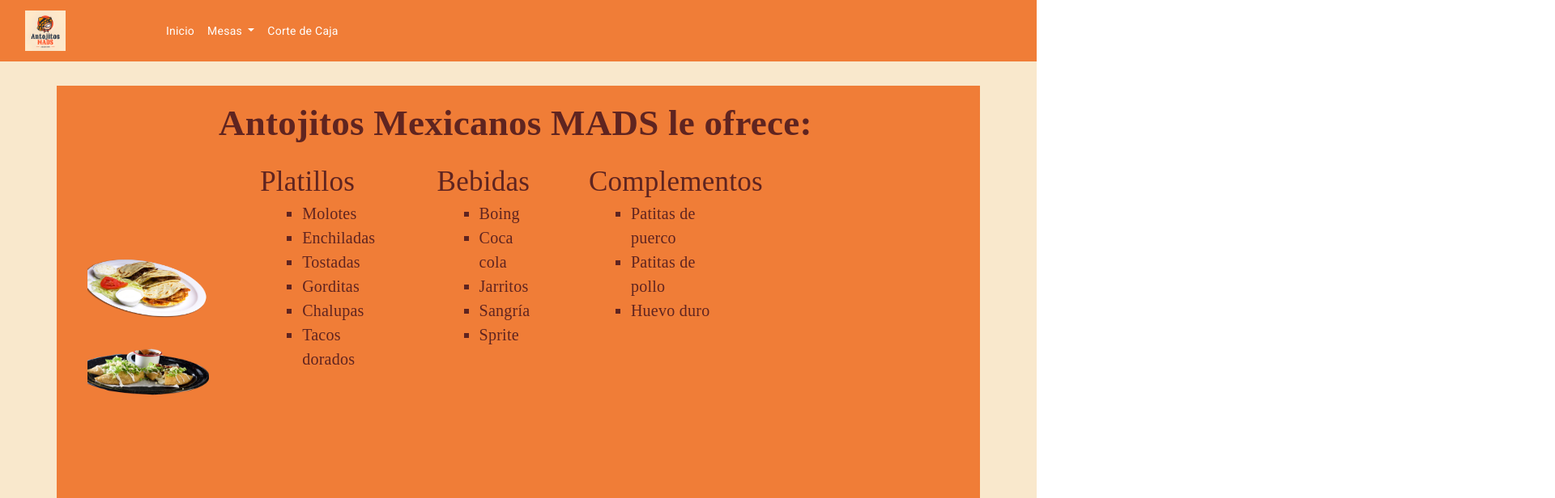
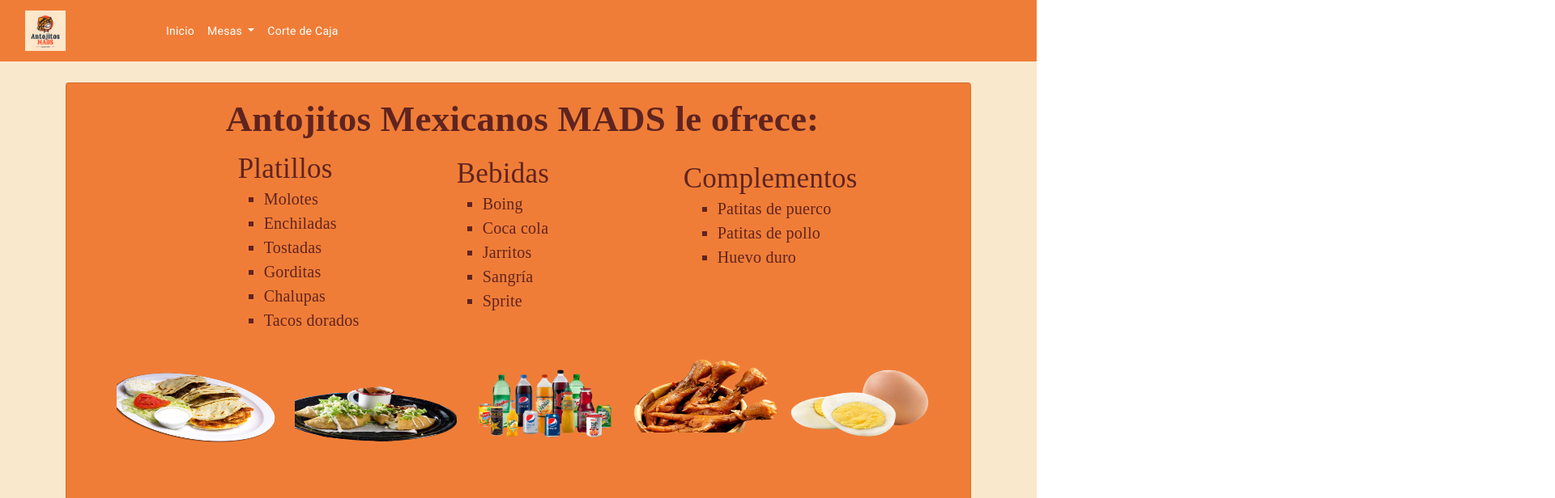
Before and after one commit to Arely2409/AWP_AntojitosRamirez, an Angular app: page / in a window 1280 px wide. Shown: the top 616 px of the page at 81% size, 1920 px wide, since content can reach past the window. Built offline with nearby package versions, Linux system fonts and the light colour scheme.

Commit message:
cambios home

```diff
--- a/src/app/components/home/home.component.css
+++ b/src/app/components/home/home.component.css
@@ -1,26 +1,14 @@
 body{
-    margin: 0px;
-    height: 88%;
+    height: auto;
     background-color: #F9E8CC;
-    padding-top: 30px;
-    padding-bottom: 30px;
 }
-.container {
+/*.container {
     display: flex;
     background-color: #F07D37;
     width: 100%;
     height: 100%;
     padding-top: 1%;
 }
-.Bnvd p{
-    font-family: 'Sancreek';
-    font-weight: 700;
-    font-size: 45px;
-    color: #5F2420;
-    width: 100%;
-    height: 10%;
-    margin-left: 185px;
- }
 
 .div1{
     font-family: 'Sancreek';
@@ -30,26 +18,65 @@
     width: 20px;
     height: 20%;
     margin-top: 80px;
-    margin-left: -550px;
+    margin-left: -690px;
  }
 
-ul{
-    font-family: 'sans-serif';
-    font-weight: 200;
-    font-size: 20px;
+
+
+
+
+ .img2{
+    width: 150px;
+    height: 75px;
+    margin-top: 400px;
+    margin-left: -680%;
+ }*/
+
+
+ #row1{
+    margin: 0%;
+    padding-top: 2%;
+    padding-bottom: 2%;
+    padding-left: 4%;
+    padding-right: 4%;
+}
+
+#card1{
+    background-color: #F07D37;
+    width: 95%;
+    height: -10%;
+    margin-left: 2.5%;
+}
+
+.Bnvd{
+    font-family: 'Sancreek';
+    font-weight: 700;
+    font-size: 45px;
     color: #5F2420;
-    margin-top: 130px;
-}
+    width: 500%;
+    height: 5%;
+    margin-left: 185px;
+    margin-top: 1%;
+ }
+
+ .div1{
+    font-family: 'Sancreek';
+    font-weight: 500;
+    font-size: 35px;
+    color: #5F2420;
+    width: 150px;
+    margin-top: 40px;
+    margin-left: 200px;
+ }
 
 .beb{
     font-family: 'Sancreek';
     font-weight: 500;
     font-size: 35px;
     color: #5F2420;
-    width: 20px;
-    height: 20%;
-    margin-top: 80px;
-    margin-left: 70px;
+    width: 150px;
+    margin-top: -238px;
+    margin-left: 470px;
  }
 
  .com{
@@ -57,27 +84,67 @@
     font-weight: 500;
     font-size: 35px;
     color: #5F2420;
-    width: 20px;
-    height: 20%;
-    margin-top: 80px;
-    margin-left: 70px;
+    width: 250px;
+    margin-top: -208px;
+    margin-left: 750px;
  }
 
-.img1{
-    width: 150px;
-    height: 75px;
-    margin-top: 200px;
-    margin-left: -525%;
+ .pla1{
+    font-family: 'sans-serif';
+    font-weight: 200;
+    font-size: 20px;
+    color: #5F2420;
+    margin-top: -1.5%;
+    margin-left: 200px;
+}
+
+.beb1{
+    font-family: 'sans-serif';
+    font-weight: 200;
+    font-size: 20px;
+    color: #5F2420;
+    margin-top: -1.5%;
+    margin-left: 470px;
+}
+
+.com1{
+    font-family: 'sans-serif';
+    font-weight: 200;
+    font-size: 20px;
+    color: #5F2420;
+    margin-top: -1.5%;
+    margin-left: 760px;
+}
+
+.divimg1 img{
+    width: 200px;
+    height: 90px;
+    margin-top: 10%;
+    margin-left: 50px;
  }
- .img2{
-    width: 150px;
-    height: 75px;
-    margin-top: 300px;
-    margin-left: -625%;
+
+ .divimg2 img{
+    width: 200px;
+    height: 90px;
+    margin-top: -10%;
+    margin-left: 270px;
  }
- .img2{
-    width: 150px;
-    height: 75px;
-    margin-top: 300px;
-    margin-left: -625%;
+
+ .divimg3 img{
+    width: 200px;
+    height: 130px;
+    margin-top: -15%;
+    margin-left: 480px;
  }
+ .divimg4 img{
+    width: 200px;
+    height: 90px;
+    margin-top: -22%;
+    margin-left: 675px;
+ }
+ .divimg5 img{
+    width: 200px;
+    height: 95px;
+    margin-top: -25%;
+    margin-left: 870px;
+ }
--- a/src/app/components/home/home.component.html
+++ b/src/app/components/home/home.component.html
@@ -1,5 +1,6 @@
 <body>
-    <main class="container">
+    <div class="row" id="row1">
+        <div class="card" id="card1">
         <div class="Bnvd">
             <p> Antojitos Mexicanos MADS le ofrece: </p>
         </div>
@@ -7,7 +8,7 @@
             <p>Platillos</p>
         </div>
         <div class="list">
-            <ul>
+            <ul class="pla1">
                 <li type="square">Molotes</li>
                 <li type="square">Enchiladas</li>
                 <li type="square">Tostadas</li>
@@ -20,7 +21,7 @@
             <p>Bebidas</p>
         </div>
         <div>
-            <ul>
+            <ul class="beb1">
                 <li type="square">Boing</li>
                 <li type="square">Coca cola</li>
                 <li type="square">Jarritos</li>
@@ -32,17 +33,27 @@
             <p>Complementos</p>
         </div>
         <div>
-            <ul>
+            <ul class="com1">
                 <li type="square">Patitas de puerco</li>
                 <li type="square">Patitas de pollo</li>
                 <li type="square">Huevo duro</li>
             </ul>
         </div>
-        <div>
-              <img class="img1" src="assets/img/img1.png" alt="Icono de google"/>
+        <div class="divimg1">
+            <img src="assets/img/img1.png">
         </div>
-        <div>
-            <img class="img2" src="assets/img/img2.png" alt="Icono de google"/>
+        <div class="divimg2">
+            <img src="assets/img/img2.png">
         </div>
-    </main>
+        <div class="divimg3">
+            <img src="assets/img/img3.png">
+        </div>
+        <div class="divimg4">
+            <img src="assets/img/img4.png">
+        </div>
+        <div class="divimg5">
+            <img src="assets/img/img5.png">
+        </div>
+    </div>
+    </div>
 </body>
```
